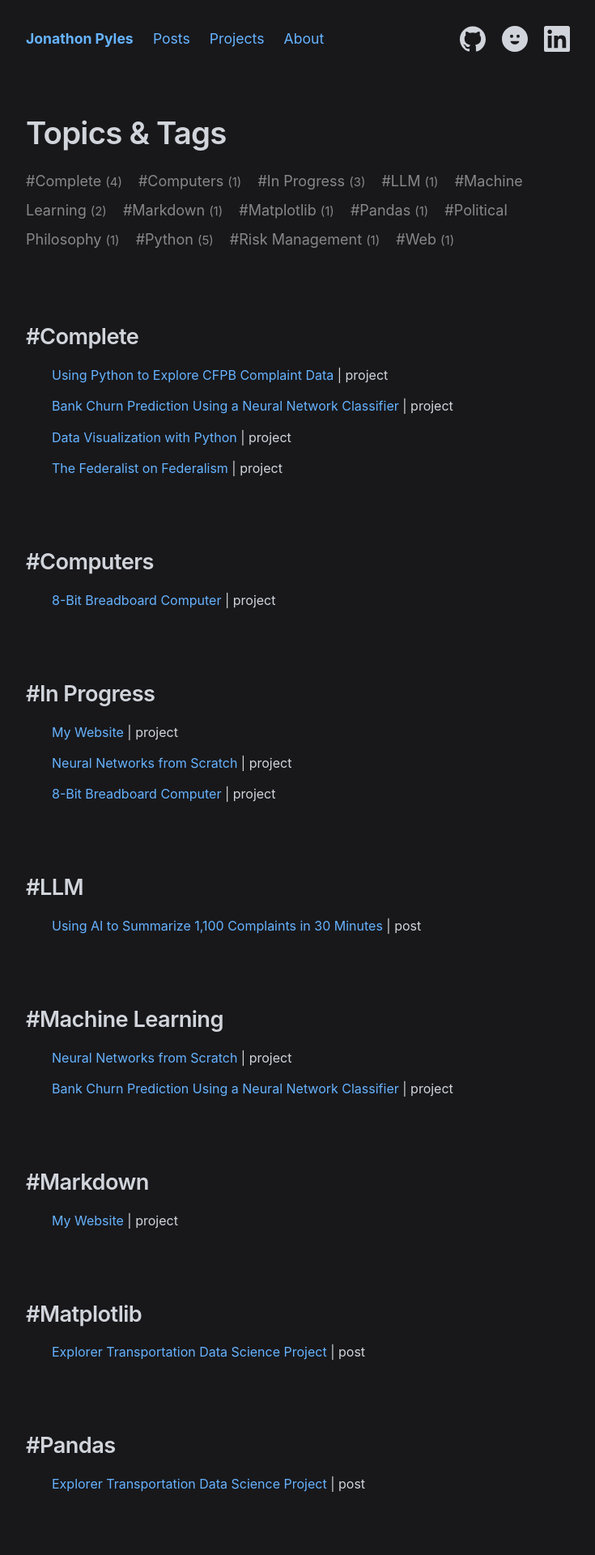
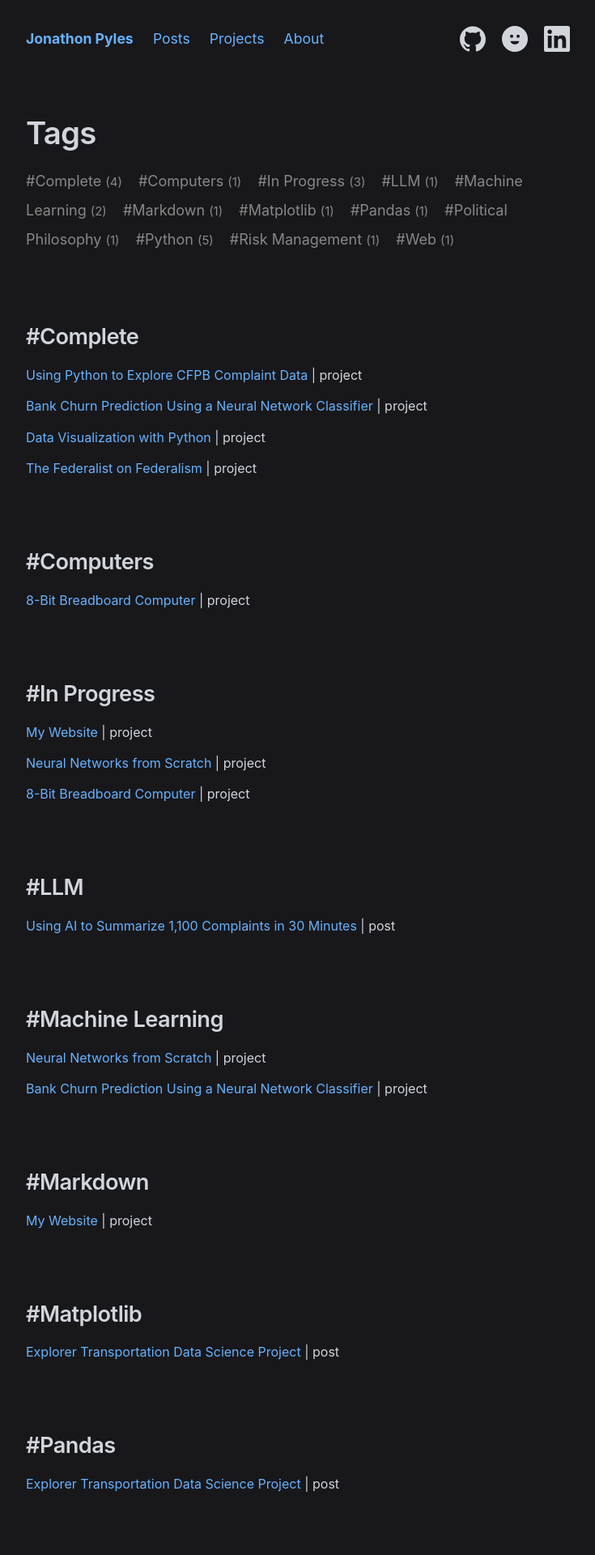
Before and after one commit to JNPyles/JNPyles.github.io, a Jekyll site: the page built from tags.html, in a window 1280 px wide. Shown: the top 1920 px of the page at 81% size, without its empty margins (272-1007 px from the left). Built offline with Jekyll 4.4.1, drawn with Linux system fonts in a browser that asks for light colours; nearby versions of some CDN libraries.

Commit message:
Website Updates

```diff
--- a/_layouts/project.html
+++ b/_layouts/project.html
@@ -1,8 +1,8 @@
 ---
-layout: default
+layout: post
 ---
 
-<header style="margin-bottom: 2.5rem;">
+<!-- <header style="margin-bottom: 2.5rem;">
     <h1 style="margin-bottom: 0.5rem; margin-top: 0;">{{ page.title }}</h1>
 
     <div style="font-family: monospace; color: var(--meta); font-size: 0.9rem; margin-bottom: 1.5rem;">
@@ -28,4 +28,4 @@
 
 <div style="margin-top: 4rem; border-top: 1px solid var(--border); padding-top: 1rem;">
     <a href="/projects/">← Back to Projects</a>
-</div>
+</div> -->
--- a/assets/css/style.css
+++ b/assets/css/style.css
@@ -147,7 +147,6 @@
 
 ul.post-list li {
   margin-bottom: 0.8rem;
-  margin-left: 2rem;
   display: flex;
   flex-direction: column;
   font-size: 1rem;
--- a/tags.html
+++ b/tags.html
@@ -1,10 +1,10 @@
 ---
 layout: default
-title: Topics & Tags
+title: Tags
 permalink: /tags/
 ---
 
-<h1>Topics & Tags</h1>
+<h1>Tags</h1>
 
 {% assign sorted_tags = site.tags | sort %}
 
```
